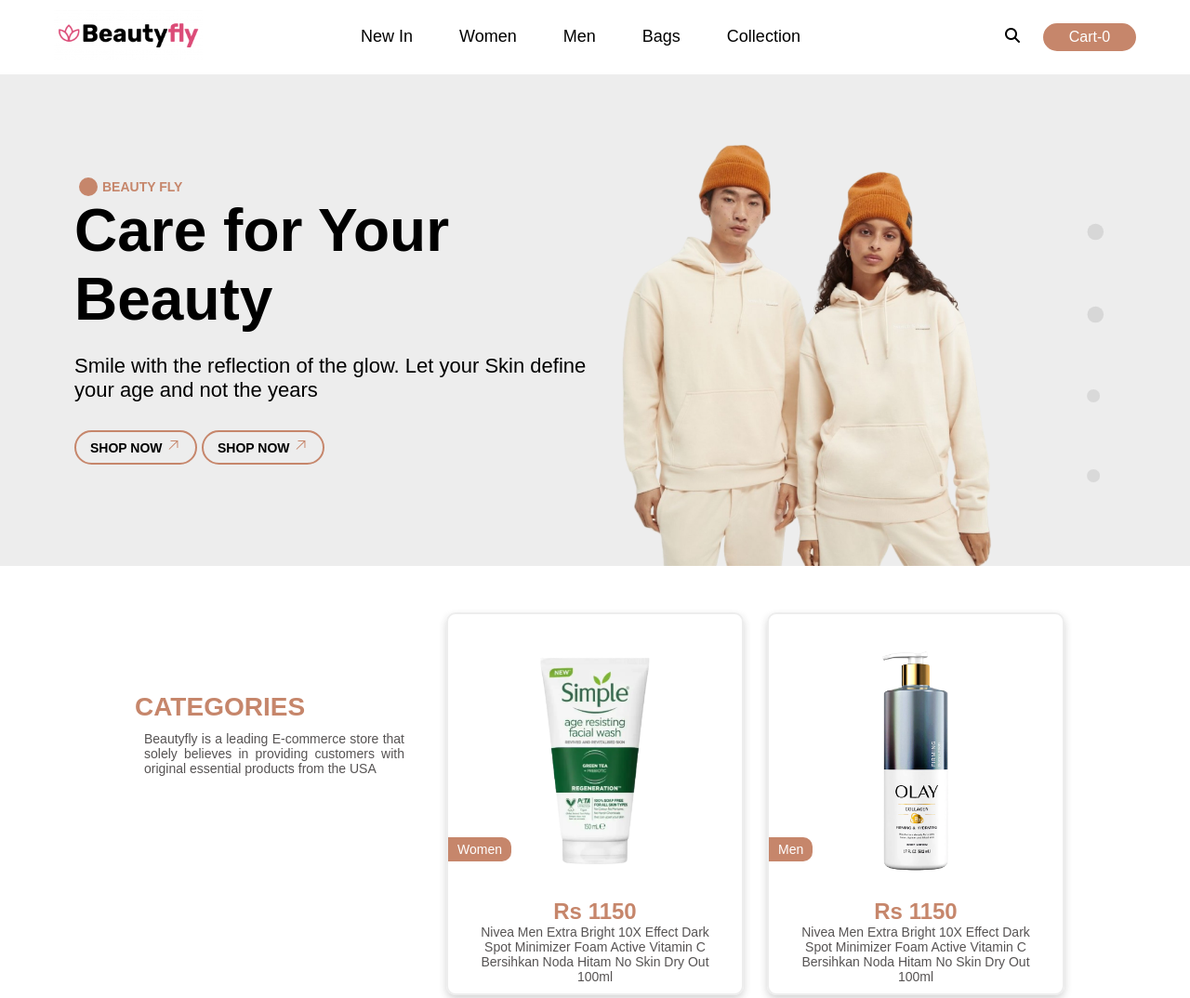
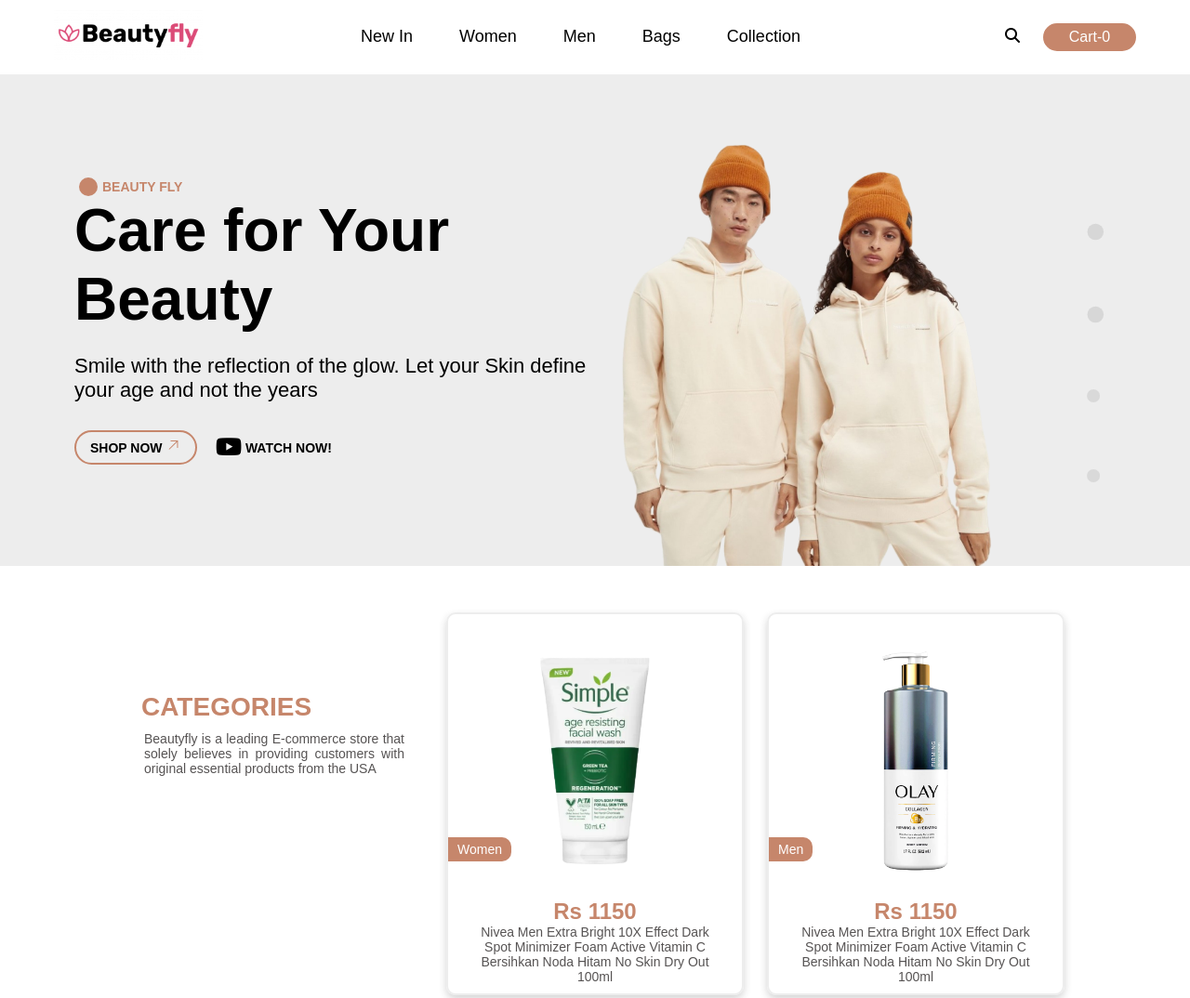
Before and after one commit to salman-aly/E-commerce-website, a plain HTML site: page index.html in a window 1280 px wide. Shown: the top 1074 px of the page at 93% size. Drawn offline with Linux system fonts and the light colour scheme; a script that the page names is missing.

Commit message:
Style-update

```diff
--- a/index.html
+++ b/index.html
@@ -51,10 +51,13 @@
                         <img src="images/carbon_arrow-up-right.svg" alt="">
                     </a>
                 </button>
-                <button class="hvr-sweep-to-right"><a href="">SHOP NOW
-                        <img src="images/carbon_arrow-up-right.svg" alt="">
+                <button class="second-btn"><a href="">
+                        <i class="fa-brands fa-youtube" style="color: #000000;"></i>
+                        WATCH NOW!
+                        <!-- <img src="images/carbon_arrow-up-right.svg" alt=""> -->
                     </a>
                 </button>
+
             </div>
             <div class="right-side">
                 <img src="images/[removal 1.png" alt="">
--- a/query.css
+++ b/query.css
@@ -249,7 +249,7 @@
 
 
     .section-inner .left-side h2 {
-        font-size: 14vw !important;
+        font-size: 12vw !important;
         text-align: center;
         margin-top: 70px;
     }
--- a/style.css
+++ b/style.css
@@ -72,6 +72,17 @@
     background-color: #ededed;
     width: 100%;
     margin: 0 auto;
+}
+
+.section-one .second-btn{
+    border: none;
+   justify-content: center;
+
+}
+
+.section-one i {
+    font-size: 25px;
+    margin-bottom: -7px;
 }
 
 .section-one .dots img {
@@ -209,6 +220,7 @@
     font-weight: 600;
     color: #C6866B;
     padding-bottom: 10px;
+    margin-left: 7px;
 }
 
 .section-two span{
```
